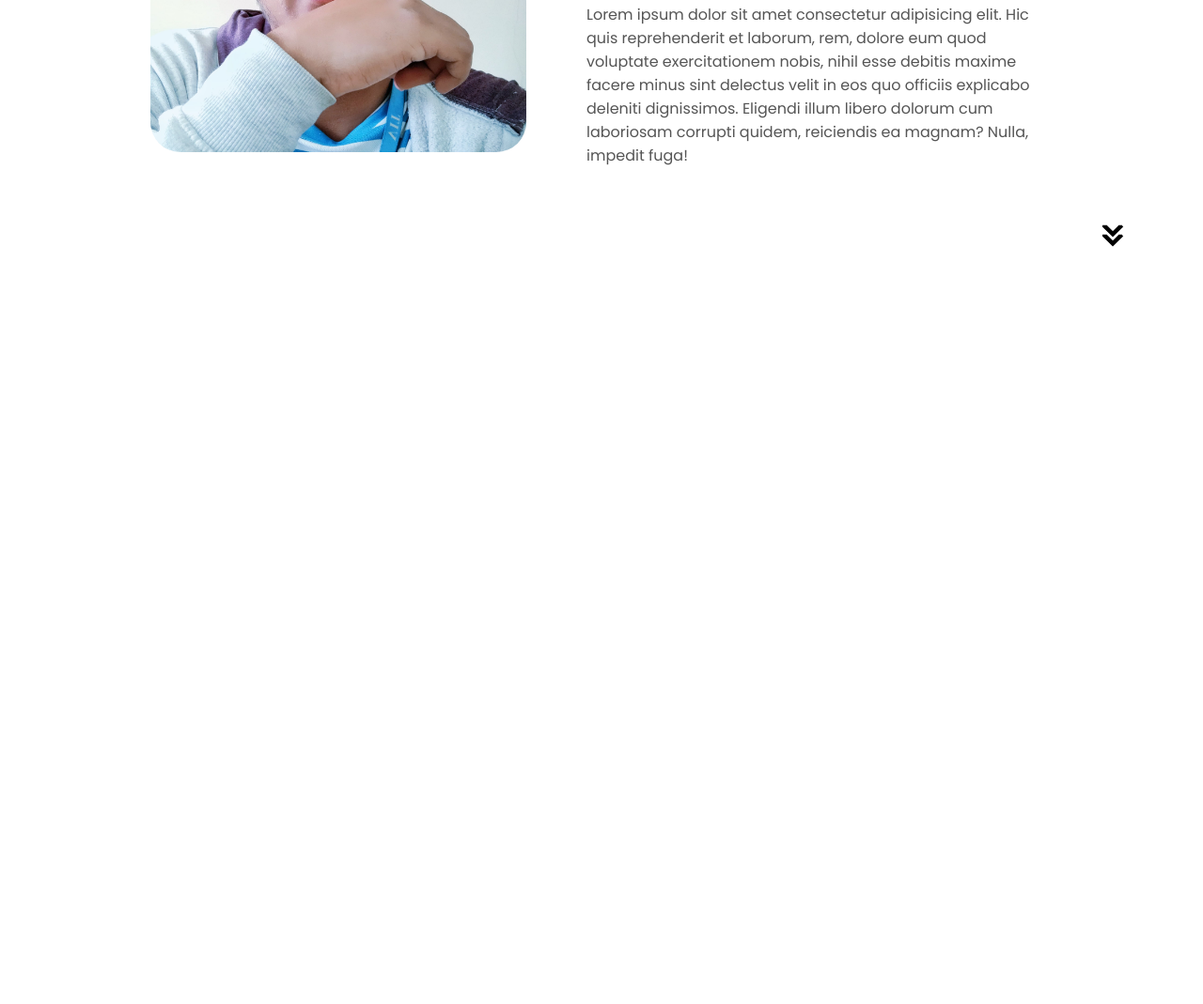
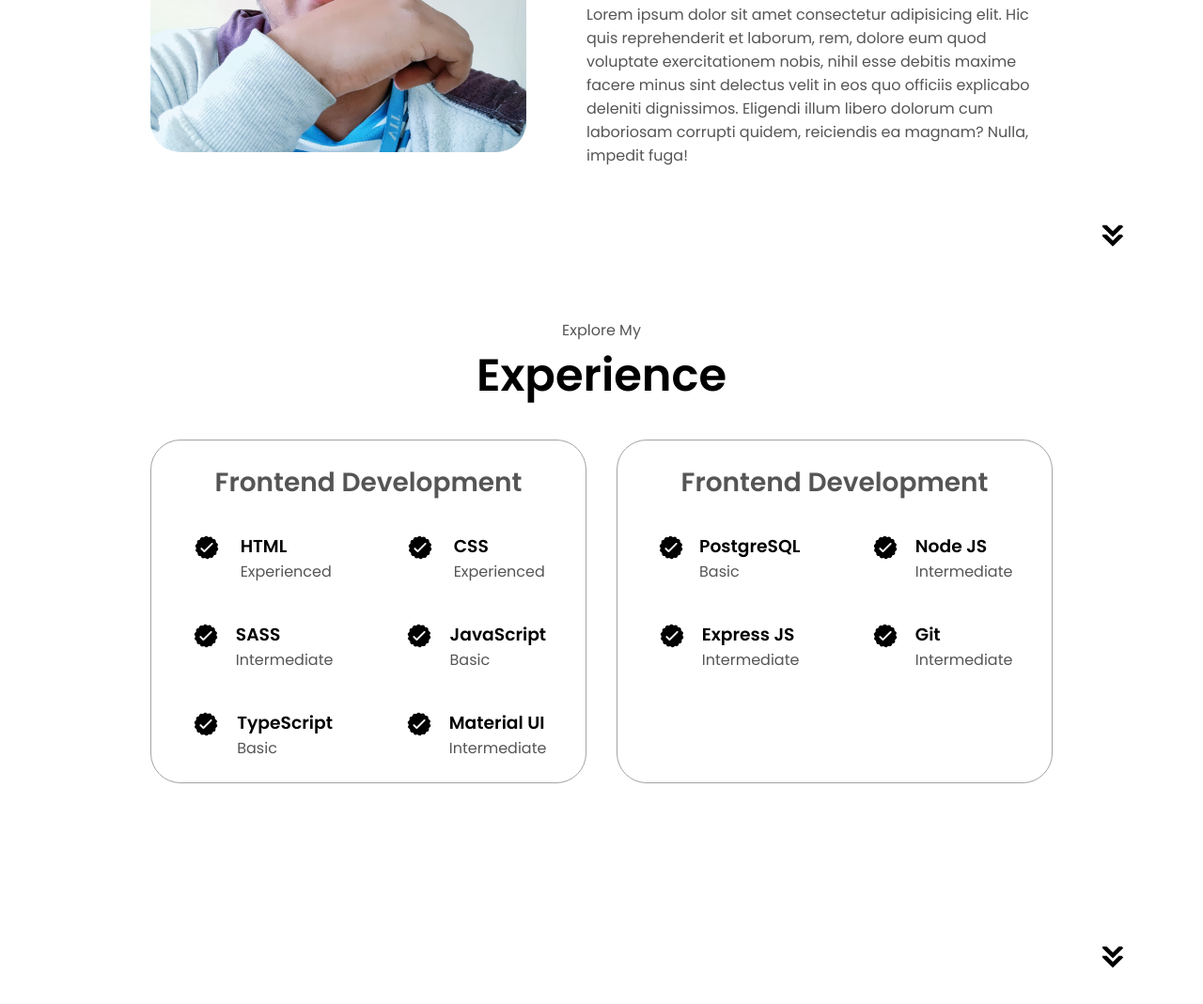
Before and after one commit to StealStreet/Personal-Portfolio, a plain HTML site: page index.html in a window 1280 px wide. Shown: the part 1237-2306 px from the top of the page at 94% size. Before the commit the page ends 1544 px from the top, so only its background shows below. Drawn offline with Linux system fonts and the light colour scheme.

Commit message:
Third commit

```diff
--- a/index.html
+++ b/index.html
@@ -126,6 +126,140 @@
         onclick="location.href='./#experience'"
       />
     </section>
+    <section id="experience">
+      <p class="section__text__p1">Explore My</p>
+      <h1 class="title">Experience</h1>
+      <div class="experience-details-container">
+        <div class="about-containers">
+          <div class="details-container">
+            <h2 class="experience-sub-title">Frontend Development</h2>
+            <div class="article-container">
+              <article>
+                <img
+                  src="./assets/checkmark.png"
+                  alt="Experience icon"
+                  class="icon"
+                />
+                <div>
+                  <h3>HTML</h3>
+                  <p>Experienced</p>
+                </div>
+              </article>
+              <article>
+                <img
+                  src="./assets/checkmark.png"
+                  alt="Experience icon"
+                  class="icon"
+                />
+                <div>
+                  <h3>CSS</h3>
+                  <p>Experienced</p>
+                </div>
+              </article>
+              <article>
+                <img
+                  src="./assets/checkmark.png"
+                  alt="Experience icon"
+                  class="icon"
+                />
+                <div>
+                  <h3>SASS</h3>
+                  <p>Intermediate</p>
+                </div>
+              </article>
+              <article>
+                <img
+                  src="./assets/checkmark.png"
+                  alt="Experience icon"
+                  class="icon"
+                />
+                <div>
+                  <h3>JavaScript</h3>
+                  <p>Basic</p>
+                </div>
+              </article>
+              <article>
+                <img
+                  src="./assets/checkmark.png"
+                  alt="Experience icon"
+                  class="icon"
+                />
+                <div>
+                  <h3>TypeScript</h3>
+                  <p>Basic</p>
+                </div>
+              </article>
+              <article>
+                <img
+                  src="./assets/checkmark.png"
+                  alt="Experience icon"
+                  class="icon"
+                />
+                <div>
+                  <h3>Material UI</h3>
+                  <p>Intermediate</p>
+                </div>
+              </article>
+            </div>
+          </div>
+          <div class="details-container">
+            <h2 class="experience-sub-title">Frontend Development</h2>
+            <div class="article-container">
+              <article>
+                <img
+                  src="./assets/checkmark.png"
+                  alt="Experience icon"
+                  class="icon"
+                />
+                <div>
+                  <h3>PostgreSQL</h3>
+                  <p>Basic</p>
+                </div>
+              </article>
+              <article>
+                <img
+                  src="./assets/checkmark.png"
+                  alt="Experience icon"
+                  class="icon"
+                />
+                <div>
+                  <h3>Node JS</h3>
+                  <p>Intermediate</p>
+                </div>
+              </article>
+              <article>
+                <img
+                  src="./assets/checkmark.png"
+                  alt="Experience icon"
+                  class="icon"
+                />
+                <div>
+                  <h3>Express JS</h3>
+                  <p>Intermediate</p>
+                </div>
+              </article>
+              <article>
+                <img
+                  src="./assets/checkmark.png"
+                  alt="Experience icon"
+                  class="icon"
+                />
+                <div>
+                  <h3>Git</h3>
+                  <p>Intermediate</p>
+                </div>
+              </article>
+            </div>
+          </div>
+        </div>
+      </div>
+      <img
+        src="./assets/arrow.png"
+        alt="Arrow icon"
+        class="icon arrow"
+        onclick="location.href='./#projects'"
+      />
+    </section>
     <script src="index.js"></script>
 </body>
 </html>
--- a/style.css
+++ b/style.css
@@ -327,3 +327,42 @@ section {
     width: 400px;
     margin: auto 0;
 }
+
+/* EXPERIENCE SECTION */
+
+#experience {
+    position: relative;
+}
+
+.experience-sub-title {
+    color: rgb(85, 85, 85);
+    font-weight: 600;
+    font-size: 1.75rem;
+    margin-bottom: 2rem;
+}
+
+.experience-details-container {
+    display: flex;
+    justify-content: center;
+    flex-direction: column;
+}
+
+.article-container {
+    display: flex;
+    text-align: initial;
+    flex-wrap: wrap;
+    flex-direction: row;
+    gap: 2.5rem;
+    justify-content: space-around;
+}
+
+article {
+    display: flex;
+    width: 10rem;
+    justify-content: space-around;
+    gap: 0.5rem;
+}
+
+article .icon {
+    cursor: default;
+}
```
